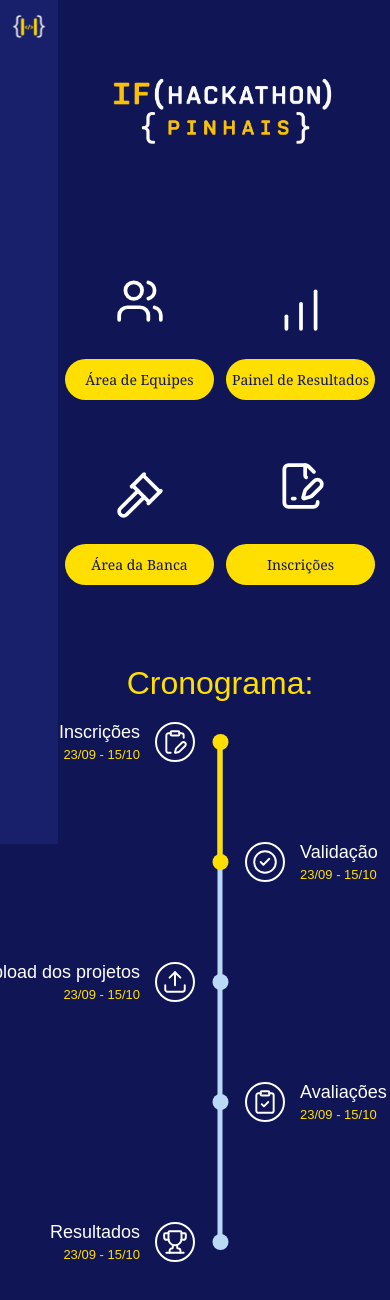
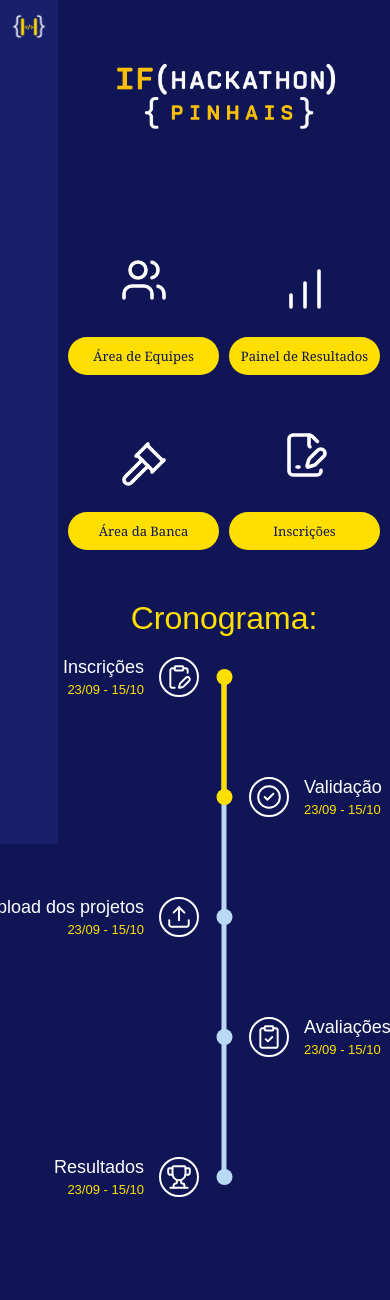
Before and after one commit to juliastrobel/Projeto_Final_Hackathon_Engenharia_de_Software, a FastAPI app: page / in a window 390 px wide. Shown: the top 1300 px of the page. After the commit the page ends 1197 px from the top, so only its background shows below. Run offline with FastAPI, Linux system fonts and the light colour scheme; parts of the project's set-up code (start-up, migrations or seed data) failed here and were passed over.

Commit message:
Update styles for home layout and responsiveness
Added styles for home content and adjusted layout for responsiveness.

```diff
--- a/static/style.css
+++ b/static/style.css
@@ -1149,7 +1149,6 @@ h1 {
         width: 56px;
     }
 }
-
 /* CELULAR */
 @media (max-width: 600px) {
 
@@ -1161,25 +1160,39 @@ h1 {
         width: 46px;
     }
 
+    .conteudo-home {
+        width: calc(100% - 58px);
+        margin-left: 58px;
+        padding: 25px 10px 60px;
+    }
+
     .areas-home {
-        grid-template-columns: repeat(2, 1fr);
-        gap: 25px 12px;
+        display: grid;
+        grid-template-columns: repeat(2, minmax(0, 1fr));
+        gap: 25px 10px;
+
         width: 100%;
+        max-width: none;
+        margin: 0 auto 70px;
     }
 
     .card-home {
         width: 100%;
-        min-height: 160px;
+        min-width: 0;
+        min-height: 150px;
     }
 
     .botao-home {
         width: 100%;
-        font-size: 14px;
-        padding: 11px 5px;
+        min-width: 0;
+        padding: 10px 4px;
+
+        font-size: 13px;
+        white-space: normal;
     }
 
     .icone-home svg {
-        width: 50px;
-        height: 50px;
+        width: 48px;
+        height: 48px;
     }
 }
```
